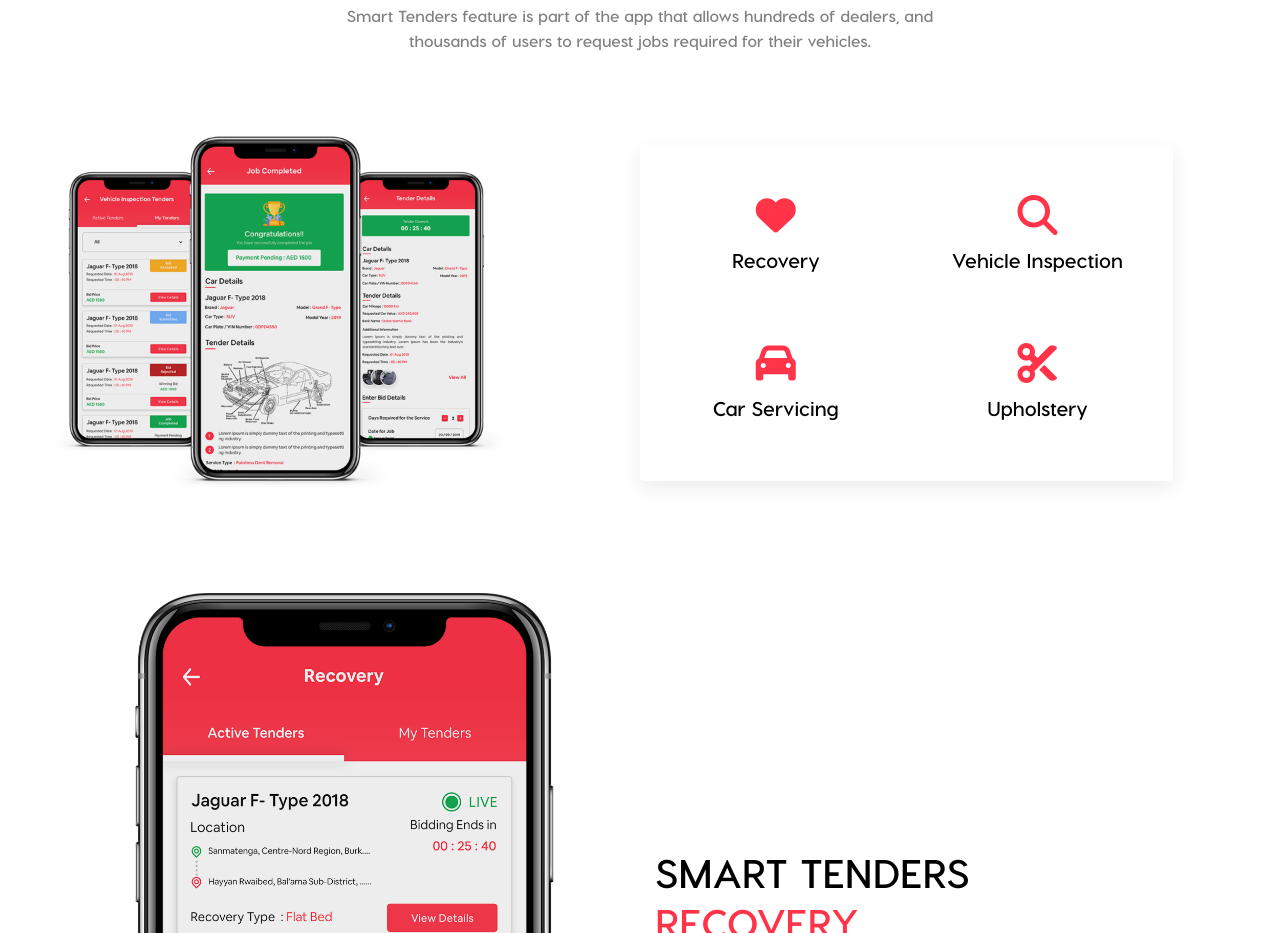
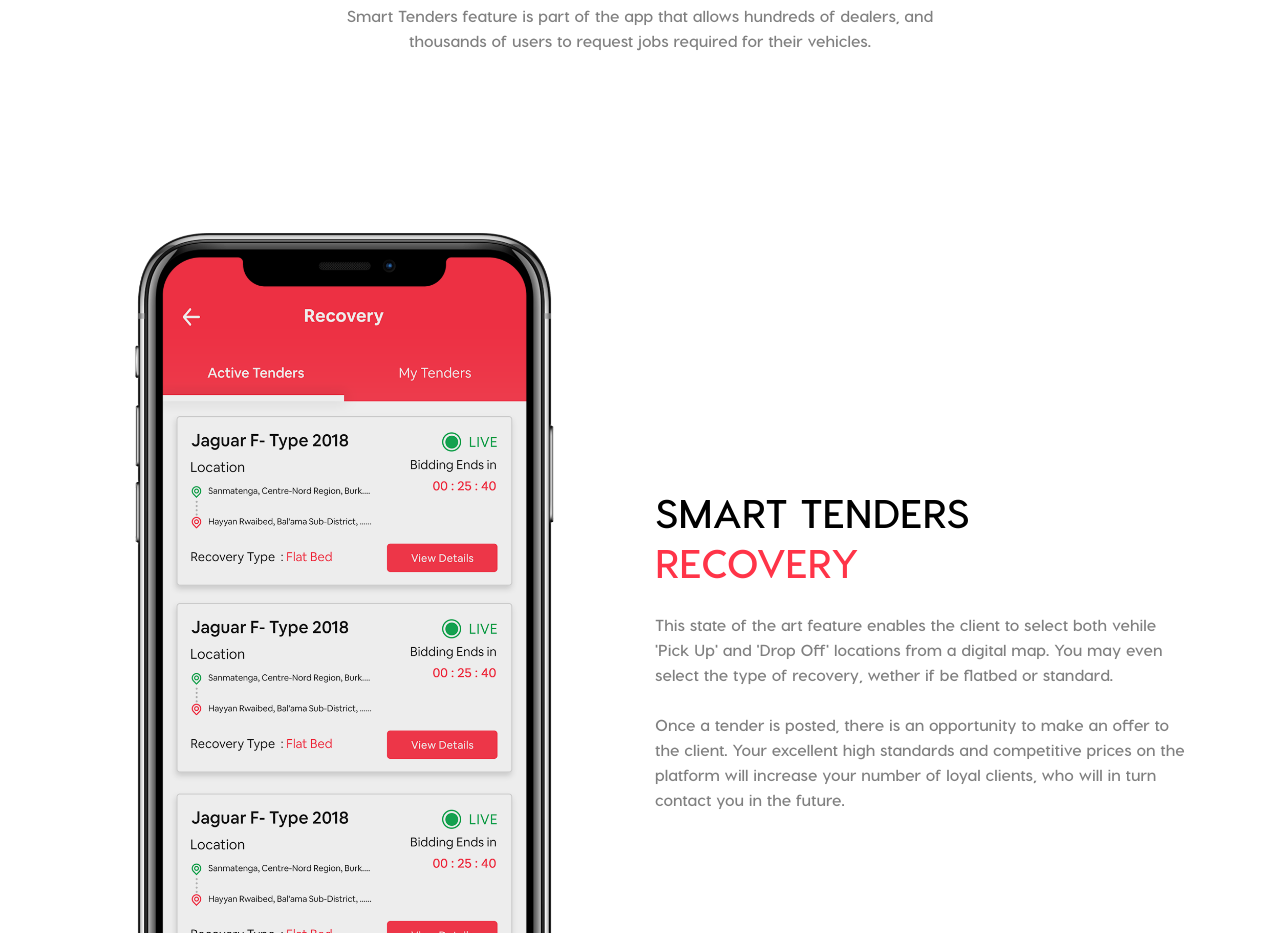
Before and after one commit to clydekarnage/clydekarnage.github.io, a website: page theme/index.html in a window 1280 px wide. Shown: the part 1112-2045 px from the top of the page. Drawn offline with Linux system fonts and the light colour scheme; some packages are replaced by stand-ins of ours; files whose address does not match are found by name.

Commit message:
small changes

```diff
--- a/theme/css/style.css
+++ b/theme/css/style.css
@@ -226,6 +226,11 @@ a:hover {
   text-decoration: none;
 }
 
+.icons-sec {
+  margin-left: auto;
+  margin-right: auto;
+}
+
 .main-logo {
   height: 213px;
 }
@@ -1092,7 +1097,7 @@ button:focus,
 }
 
 .service .service-box .service-item i {
-  font-size: 40px;
+  font-size: 26px;
   color: #FF3448;
   display: inline-block;
   margin-bottom: 10px;
--- a/theme/index.html
+++ b/theme/index.html
@@ -200,64 +200,7 @@ FACEBOOK: https://www.facebook.com/themefisher
 				</div>
 			</div>
 		</div>
-		<div class="row no-gutters">
-			<div class="col-lg-6 align-self-center">
-				<!-- Feature Image -->
-				<div class="service-thumb left" data-aos="fade-right">
-					<img class="img-fluid" src="images/feature/scrnshoot.png" alt="iphone-ipad">
-				</div>
-			</div>
-			<div class="col-lg-5 mr-auto align-self-center">
-				<div class="service-box">
-					<div class="row align-items-center">
-						<div class="col-md-6 col-xs-12">
-							<!-- Service 01 -->
-							<div class="service-item">
-								<!-- Icon -->
-								<a href="#recovery"><i class="fas fa-heart"></i>
-								<!-- Heading -->
-								<h3>Recovery</h3></a>
-								<!-- Description -->
-								<!-- <p>Curabitur arcu erat, accumsan id imperdiet et, porttitor at sem. Curabitur aliquet quam id dui</p> -->
-							</div>
-						</div>
-						<div class="col-md-6 col-xs-12">
-							<!-- Service 01 -->
-							<div class="service-item">
-								<!-- Icon -->
-								<a href="#inspection"><i class="fas fa-search"></i>
-								<!-- Heading -->
-								<h3>Vehicle Inspection</h3></a>
-								<!-- Description -->
-								<!-- <p>Curabitur arcu erat, accumsan id imperdiet et, porttitor at sem. Curabitur aliquet quam id dui</p> -->
-							</div>
-						</div>
-						<div class="col-md-6 col-xs-12">
-							<!-- Service 01 -->
-							<div class="service-item">
-								<!-- Icon -->
-								<a href="#servicing"><i class="fas fa-car"></i>
-								<!-- Heading -->
-								<h3>Car Servicing</h3></a>
-								<!-- Description -->
-								<!-- <p>Curabitur arcu erat, accumsan id imperdiet et, porttitor at sem. Curabitur aliquet quam id dui</p> -->
-							</div>
-						</div>
-						<div class="col-md-6 col-xs-12">
-							<!-- Service 01 -->
-							<div class="service-item">
-								<!-- Icon -->
-								<a href="#upholstery"><i class="fas fa-cut"></i>
-								<!-- Heading -->
-								<h3>Upholstery</h3></a>
-								<!-- Description -->
-								<!-- <p>Curabitur arcu erat, accumsan id imperdiet et, porttitor at sem. Curabitur aliquet quam id dui</p> -->
-							</div>
-						</div>
-					</div>
-				</div>
-			</div>
-		</div>
+
 	</div>
 </section>
 <!--====  End of Services  ====-->
@@ -282,19 +225,6 @@ FACEBOOK: https://www.facebook.com/themefisher
 					<p class="desc">This state of the art feature enables the client to select both vehile 'Pick Up' and 'Drop Off' locations from a digital map. You may even select the type of recovery, wether if be flatbed or standard.</p>
 					<p class="desc">Once a tender is posted, there is an opportunity to make an offer to the client. Your excellent high standards and competitive prices on the platform will increase your number of loyal clients, who will in turn contact you in the future.</p>
 				</div>
-				<!-- Testimonial Quote -->
-				<!-- <div class="testimonial">
-					<p>
-						"InVision is a window into everything that's being designed at Twitter. It gets all of our best work in one
-						place."
-					</p>
-					<ul class="list-inline meta">
-						<li class="list-inline-item">
-							<img src="images/testimonial/feature-testimonial-thumb.jpg" alt="">
-						</li>
-						<li class="list-inline-item">Jonathon Andrew , Themefisher.com</li>
-					</ul>
-				</div> -->
 			</div>
 		</div>
 	</div>
```
